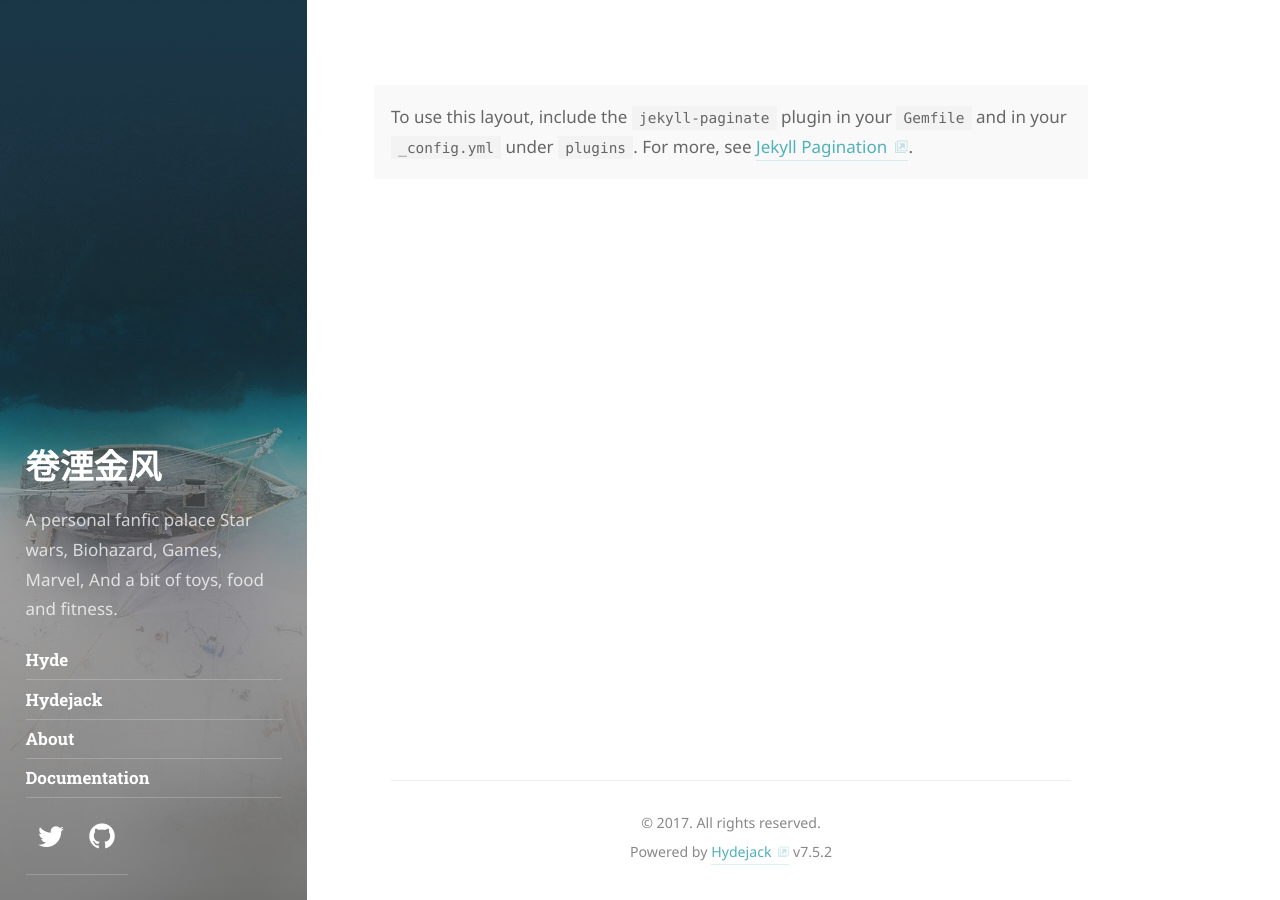
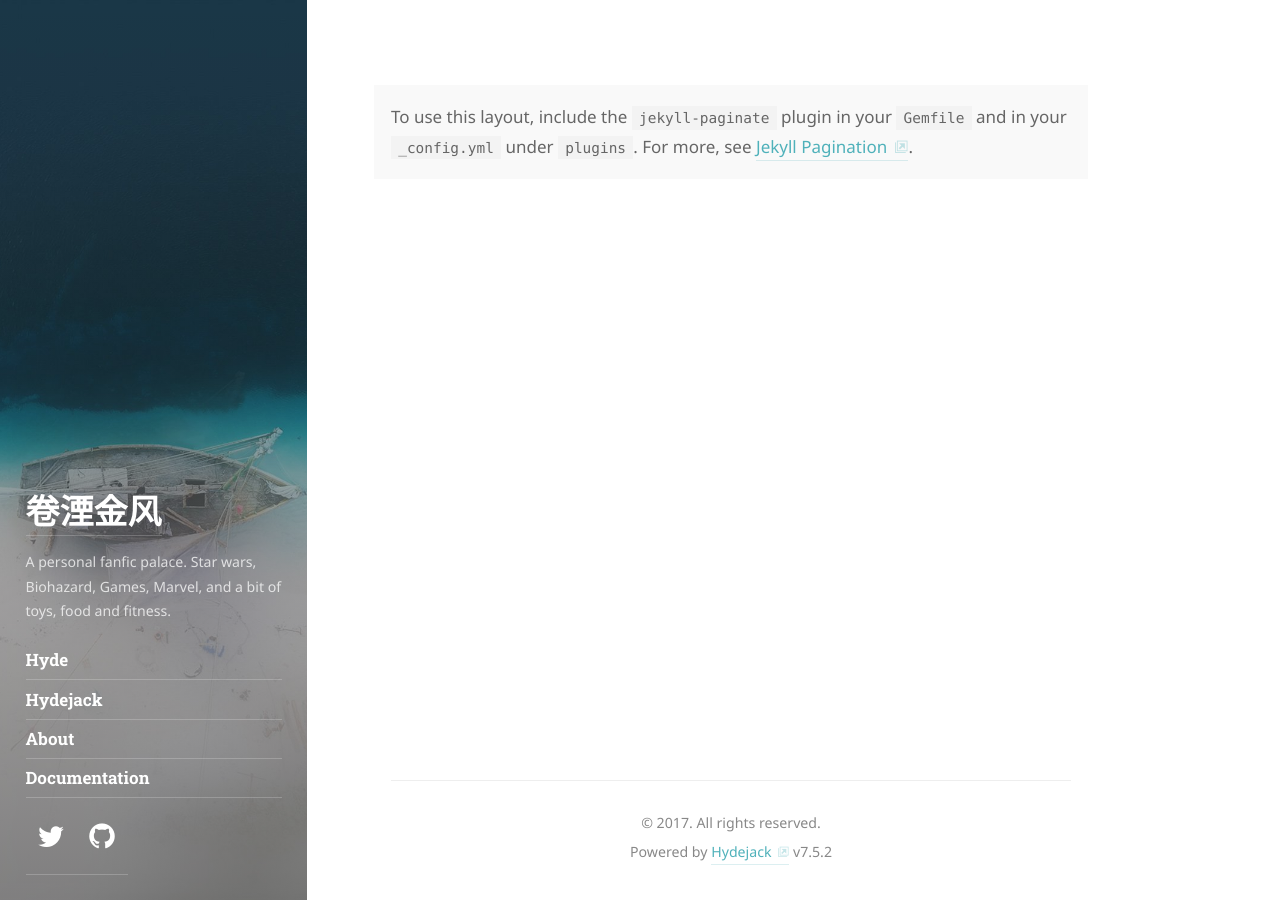
Before and after one commit to GWwwww/GWwwww.github.io, a Jekyll site: the page built from index.html, in a window 1280 px wide. Built offline with Jekyll 4.4.1, drawn with Linux system fonts in a browser that asks for light colours; some web fonts are replaced; the list of posts is cut into pages by our own code.

```diff
--- a/_config.yml
+++ b/_config.yml
@@ -31,9 +31,8 @@ description:           >
 
 # A shorter description for the sidebar.
 tagline:               >
-  A personal fanfic palace
-  Star wars, Biohazard, Games, Marvel,
-  And a bit of toys, food and fitness.
+  A personal fanfic palace.
+  Star wars, Biohazard, Games, Marvel, and a bit of toys, food and fitness.
 
 # A list of keywords for your blog
 keywords:              []
```
